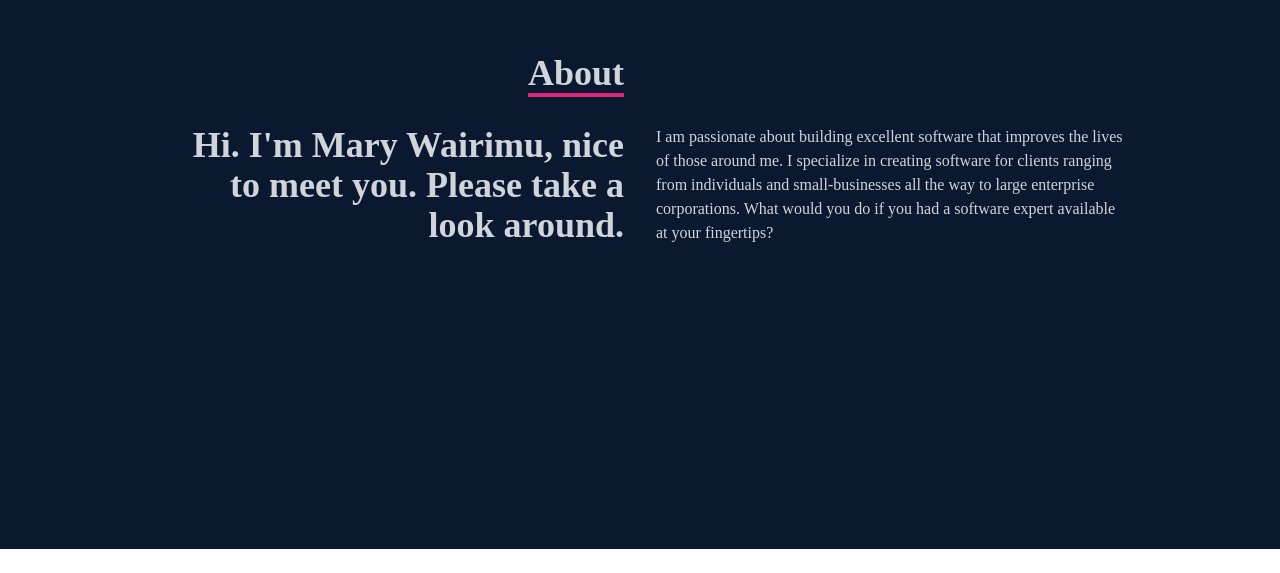
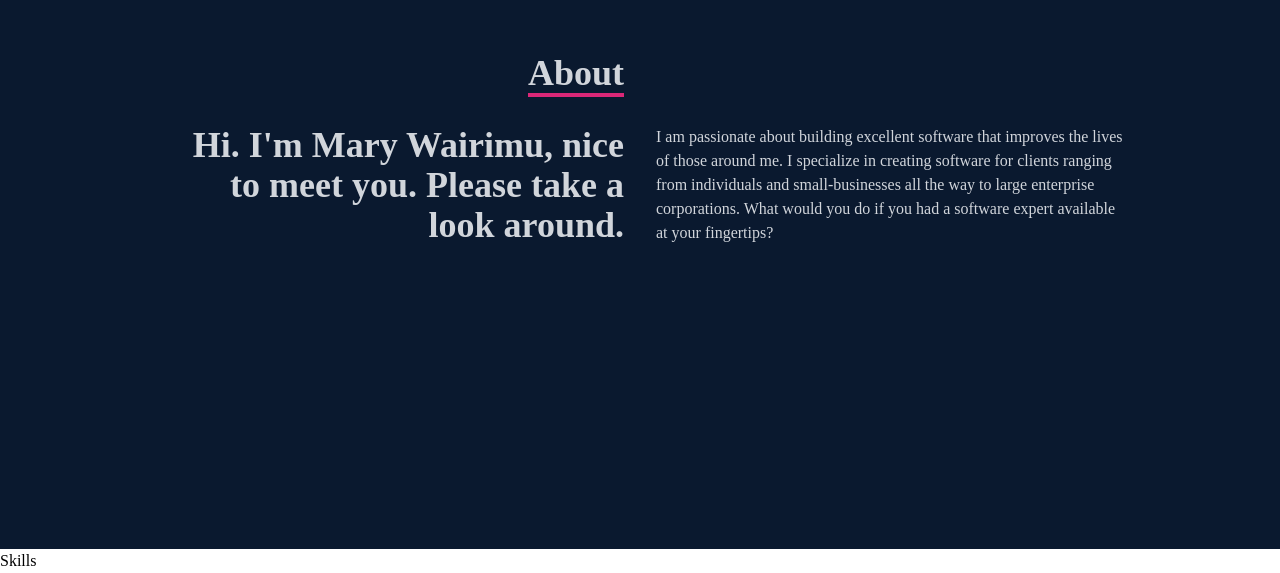
Before and after one commit to mbuguamary/my-portfolio, a React (Create React App) app: page / in a window 1280 px wide. Shown: the part 1051-1624 px from the top of the page. Before the commit the page ends 1600 px from the top, so only its background shows below. Built offline with nearby package versions, Linux system fonts and the light colour scheme.

Commit message:
linked the skills page

```diff
--- a/src/App.js
+++ b/src/App.js
@@ -1,6 +1,8 @@
 import Navbar from "./components/Navbar";
 import Home from "./components/Home";
 import About from "./components/About";
+import Skills from "./components/Skills"
+
 
 function App() {
   return (
@@ -8,6 +10,7 @@ function App() {
       <Navbar />
       <Home />
       <About />
+      <Skills />
     </div>
   );
 }
```
